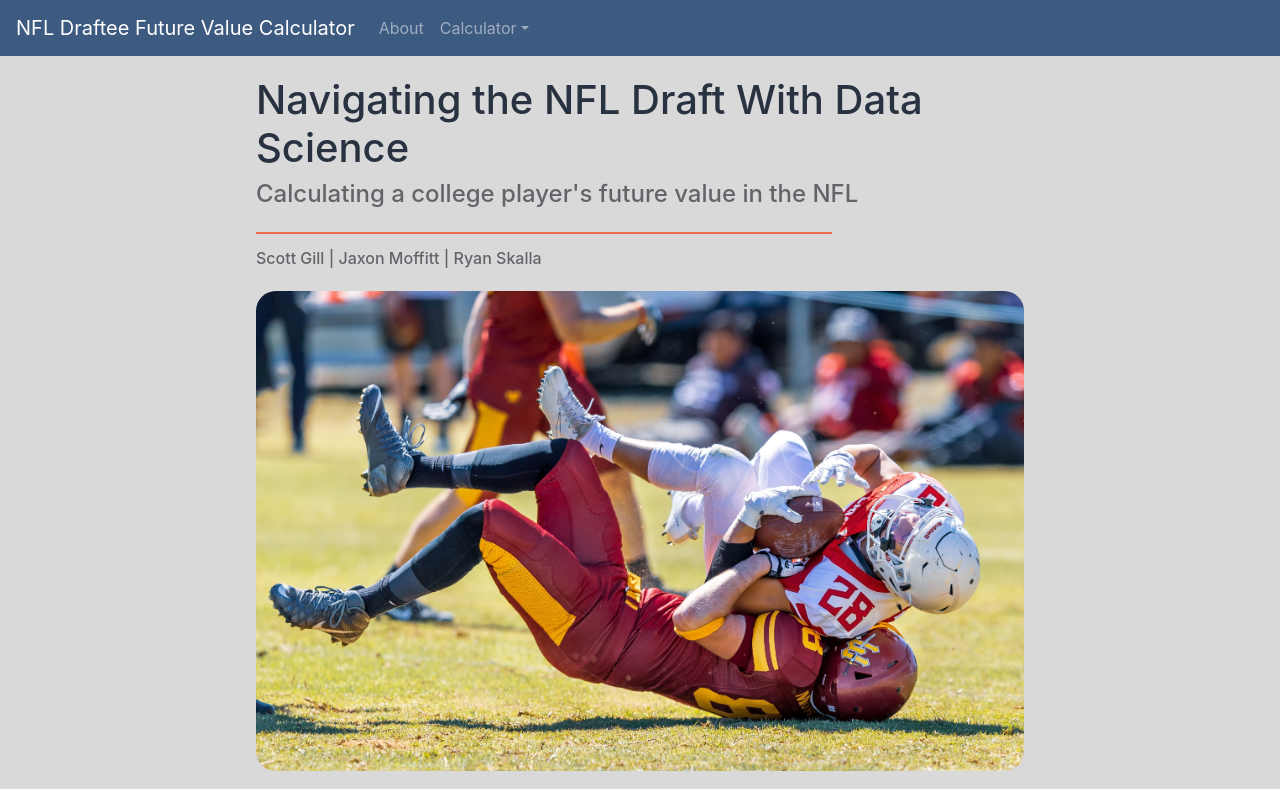
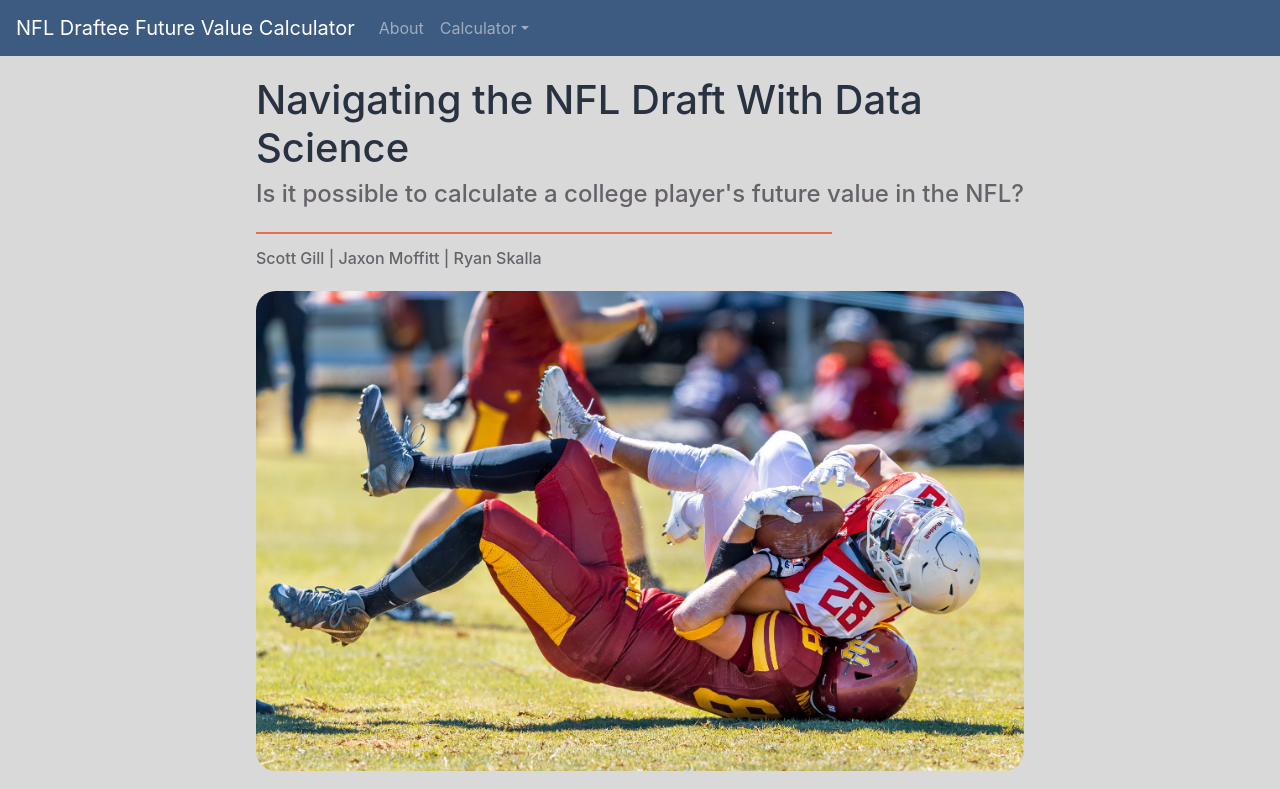
Before and after one commit to JaxonMoffitt/sports-analytics-project, a React (Create React App) app: page / in a window 1280 px wide. Shown: the top 789 px of the page. Built offline with nearby package versions, Linux system fonts and the light colour scheme.

Commit message:
Question

```diff
--- a/src/Components/About.js
+++ b/src/Components/About.js
@@ -20,7 +20,7 @@ function About() {
         </div>
 
         <div style={{display: 'flex', justifyContent:'center'}} >
-            <h4>Calculating a college player's future value in the NFL</h4>
+            <h4>Is it possible to calculate a college player's future value in the NFL?</h4>
         </div>
 
         <div style={{display: 'flex', justifyContent:'center'}} >
```
